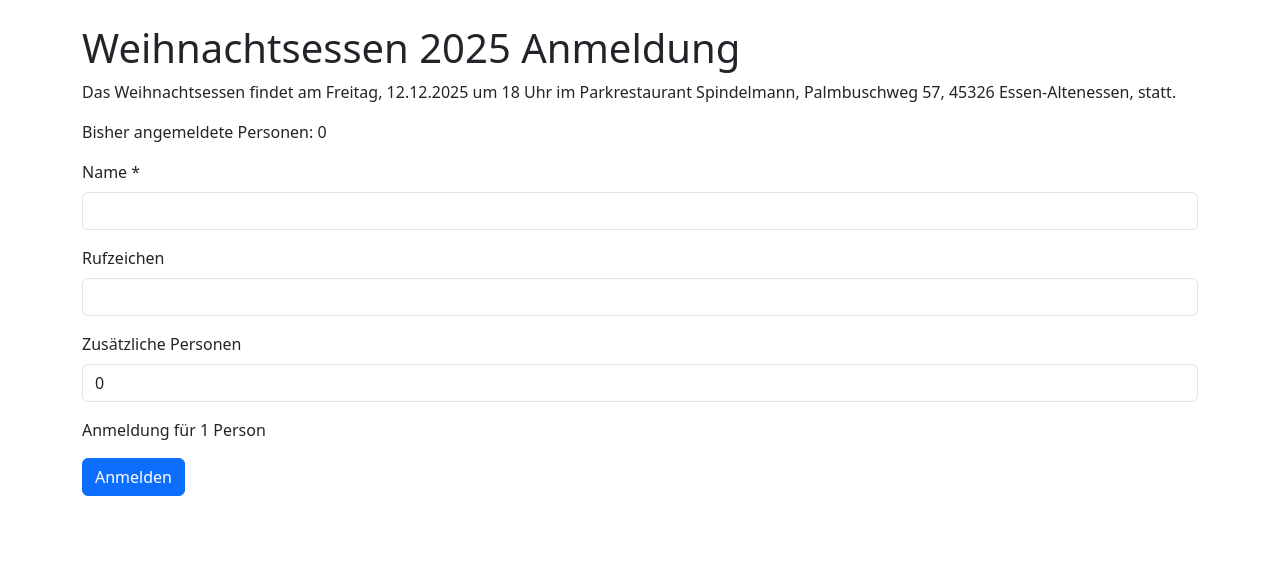
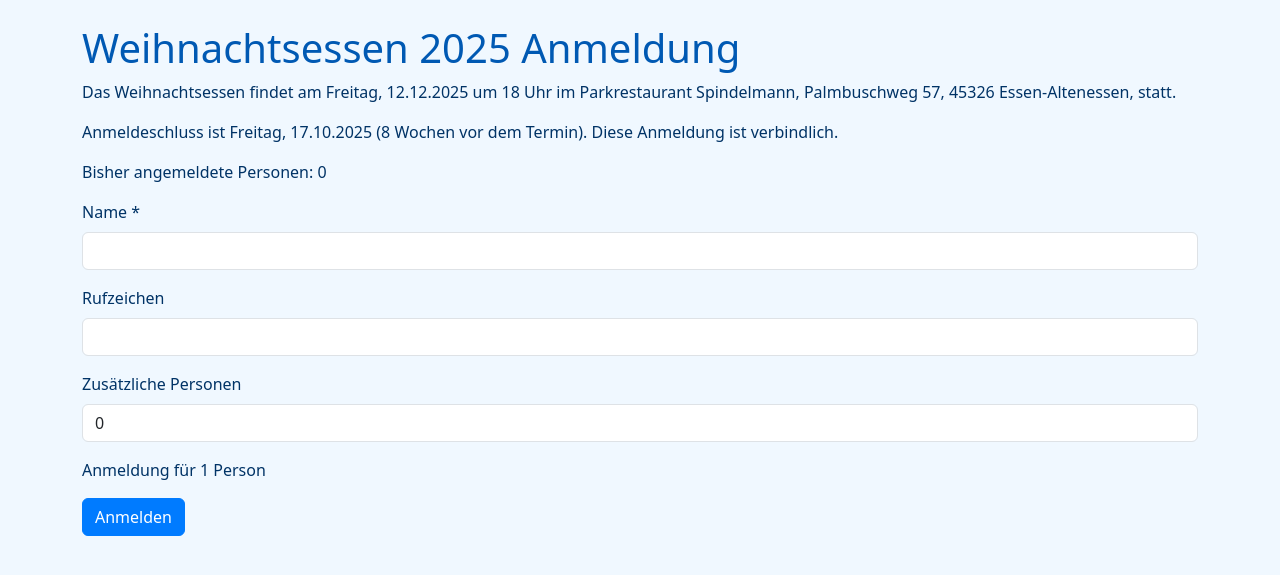
Before and after one commit to DO1FFE/weihnachtsessen-anmeldung, a Flask app: page / in a window 1280 px wide. Shown: the top 575 px of the page. Run offline with Flask 3, Linux system fonts and the light colour scheme.

Commit message:
Add DARC-style blue theme and show binding deadline

```diff
--- /dev/null
+++ b/static/style.css
@@ -0,0 +1,19 @@
+body {
+  background-color: #f0f8ff;
+  color: #003366;
+}
+
+h1, h2, h3, h4, h5 {
+  color: #0059b3;
+}
+
+.btn-primary {
+  background-color: #007bff;
+  border-color: #007bff;
+}
+
+.alert-success {
+  background-color: #cce5ff;
+  border-color: #b8daff;
+  color: #004085;
+}
--- a/templates/base.html
+++ b/templates/base.html
@@ -4,6 +4,7 @@
   <meta charset="utf-8">
   <title>DARC Essen-Mitte L11 Weihnachtsessen</title>
   <link rel="stylesheet" href="https://cdn.jsdelivr.net/npm/bootstrap@5.3.0/dist/css/bootstrap.min.css">
+  <link rel="stylesheet" href="{{ url_for('static', filename='style.css') }}">
 </head>
 <body class="container my-4">
   {% block content %}{% endblock %}
--- a/templates/index.html
+++ b/templates/index.html
@@ -2,6 +2,7 @@
 {% block content %}
 <h1>Weihnachtsessen 2025 Anmeldung</h1>
 <p>Das Weihnachtsessen findet am Freitag, 12.12.2025 um 18 Uhr im Parkrestaurant Spindelmann, Palmbuschweg 57, 45326 Essen-Altenessen, statt.</p>
+<p>Anmeldeschluss ist Freitag, 17.10.2025 (8 Wochen vor dem Termin). Diese Anmeldung ist verbindlich.</p>
 <p>Bisher angemeldete Personen: {{ total_persons }}</p>
 <form method="post">
   <div class="mb-3">
```
